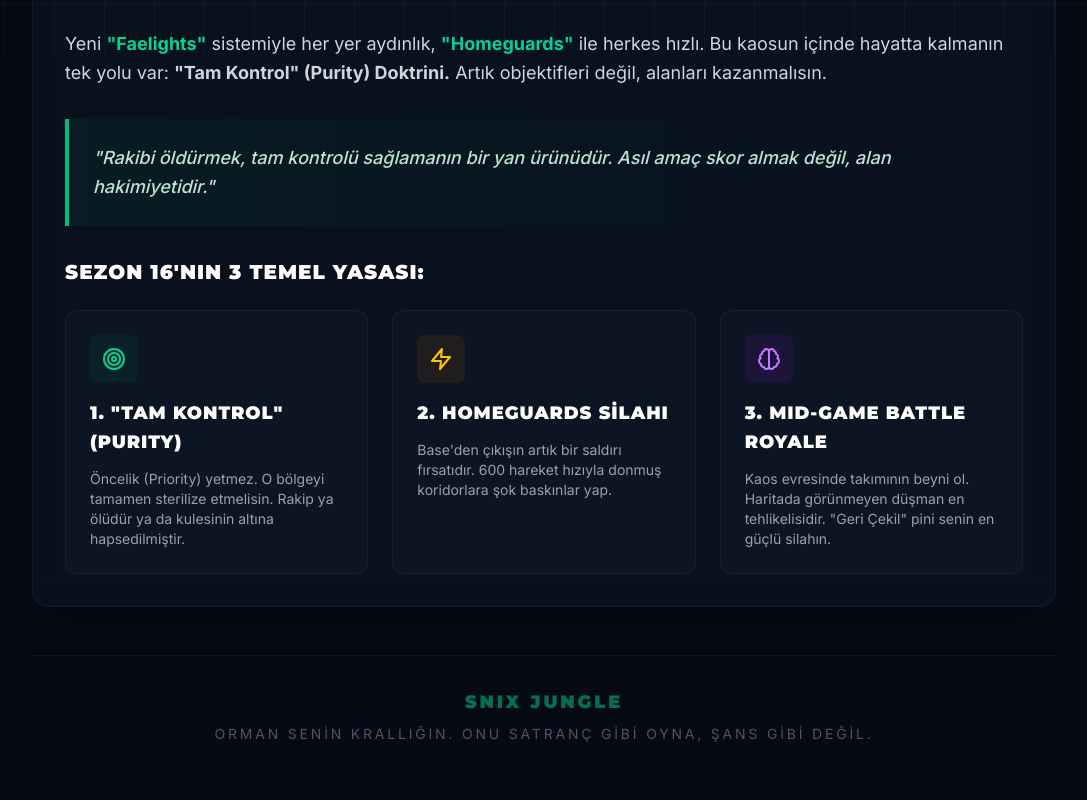
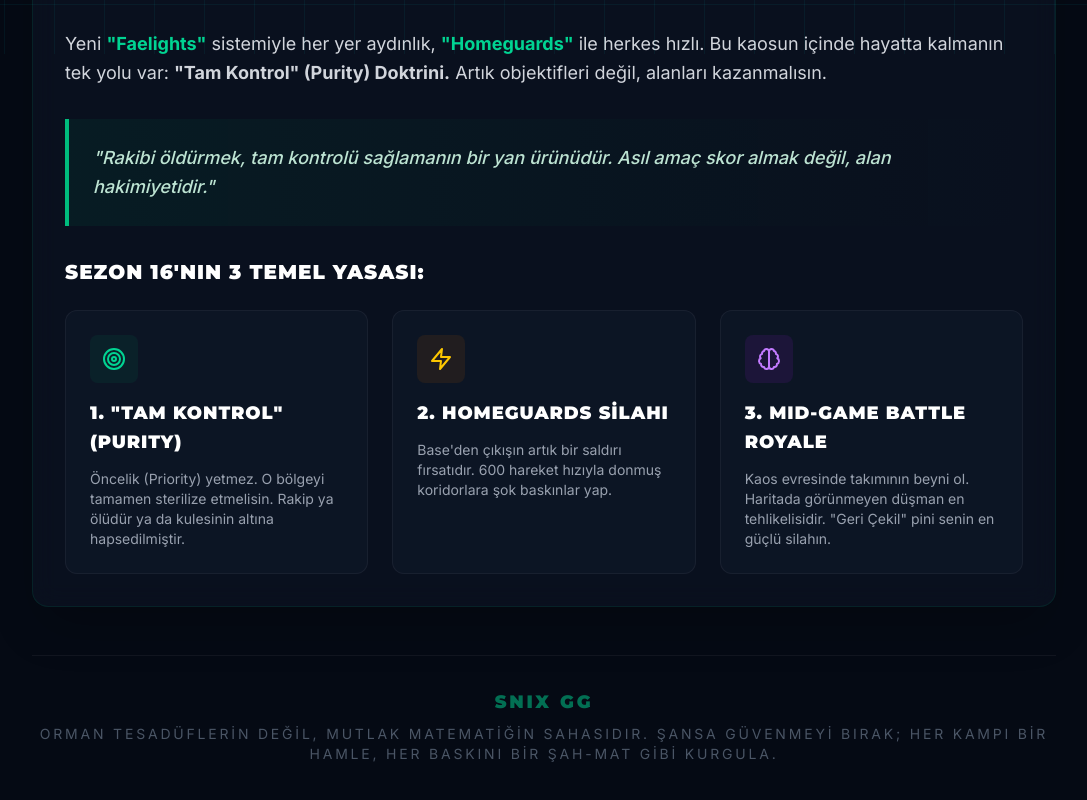
Before and after one commit to Snix52/site, a Next.js app: page /rehberler/jungle in a window 1280 px wide. Shown: the part 746-1546 px from the top of the page, without its empty margins (96-1183 px from the left). Built offline with nearby package versions, Linux system fonts and the light colour scheme.

Commit message:
Jungle rehberi geri getirildi ve Navbar tum sayfaya mühürlendi

```diff
--- a/app/rehberler/jungle/page.tsx
+++ b/app/rehberler/jungle/page.tsx
@@ -361,8 +361,8 @@ export default function JungleGuide() {
                 </div>
 
                 <div className="text-center text-gray-600 text-sm mt-12 pt-8 border-t border-white/5 uppercase tracking-[0.2em]">
-                    <p className="font-brand text-lg text-emerald-400 opacity-50 mb-2">SNIX JUNGLE</p>
-                    <p>Orman senin krallığın. Onu satranç gibi oyna, şans gibi değil.</p>
+                    <p className="font-brand text-lg text-emerald-400 opacity-50 mb-2">SNIX GG</p>
+                    <p>Orman tesadüflerin değil, mutlak matematiğin sahasıdır. Şansa güvenmeyi bırak; her kampı bir hamle, her baskını bir şah-mat gibi kurgula.</p>
                 </div>
             </div>
         </div>
--- a/app/rehberler/mid-lane/page.tsx
+++ b/app/rehberler/mid-lane/page.tsx
@@ -145,7 +145,7 @@ export default function MidLaneGuide() {
                 <div className="text-center space-y-6">
                     <Link href="/" className="inline-flex items-center gap-2 text-cyan-400 hover:text-white transition-colors group mb-4">
                         <ArrowLeft className="w-4 h-4 group-hover:-translate-x-1 transition-transform" />
-                        <span className="text-xs font-bold uppercase tracking-widest">Ana Üsse Dön</span>
+                        <span className="text-xs font-bold uppercase tracking-widest">Kütüphaneye Dön</span>
                     </Link>
 
                     <div className="flex justify-center">
```
